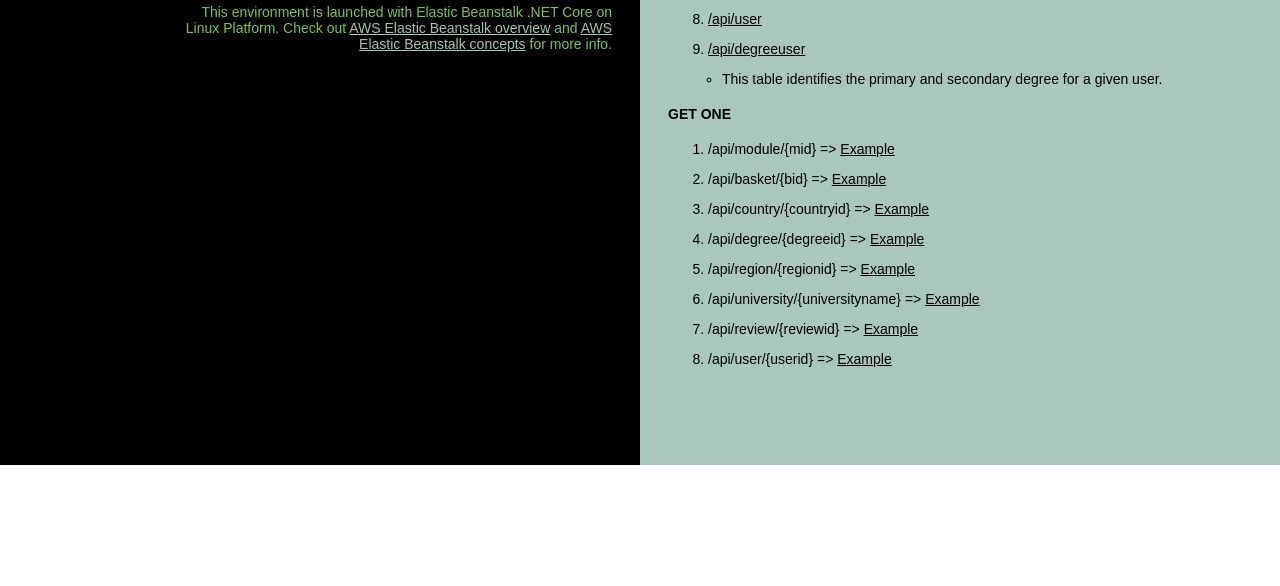
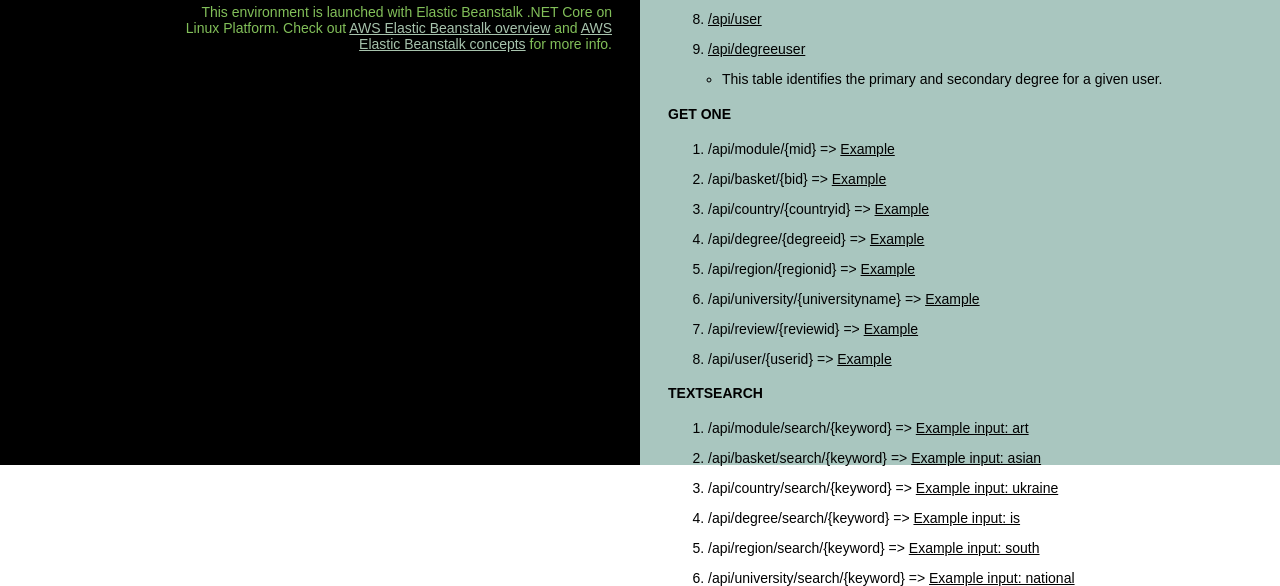
Before and after one commit to k3ithloh/Caifan, a plain HTML site: page wwwroot/index.html in a window 1280 px wide. Shown: the part 335-921 px from the top of the page. Before the commit the page ends 800 px from the top, so only its background shows below. Drawn offline with Linux system fonts and the light colour scheme.

Commit message:
adds textsearch api documentation to index

```diff
--- a/wwwroot/index.html
+++ b/wwwroot/index.html
@@ -113,6 +113,15 @@
         <li>/api/review/{reviewid} => <a href='/api/review/1'>Example</a></li>
         <li>/api/user/{userid} => <a href='/api/user/6'>Example</a></li>
       </ol>
+      <h4>TEXTSEARCH</h4>
+      <ol>
+        <li>/api/module/search/{keyword} => <a href='/api/module/art'>Example input: art</a></li>
+        <li>/api/basket/search/{keyword} => <a href='/api/basket/asian'>Example input: asian</a></li>
+        <li>/api/country/search/{keyword} => <a href='/api/country/ukraine'>Example input: ukraine</a></li>
+        <li>/api/degree/search/{keyword} => <a href='/api/degree/is'>Example input: is</a></li>
+        <li>/api/region/search/{keyword} => <a href='/api/region/south'>Example input: south</a></li>
+        <li>/api/university/search/{keyword} => <a href='/api/university/national'>Example input: national</a></li>
+      </ol>
     </div>
   </body>
 </html>
```
